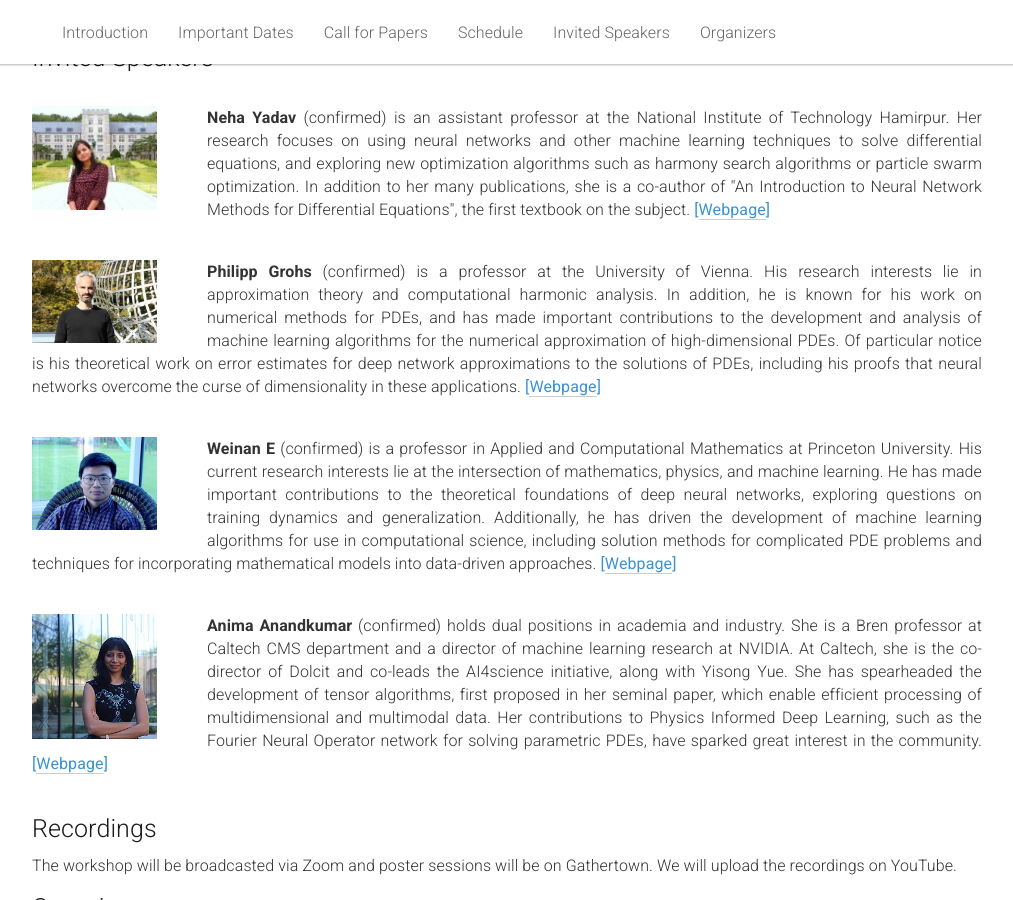
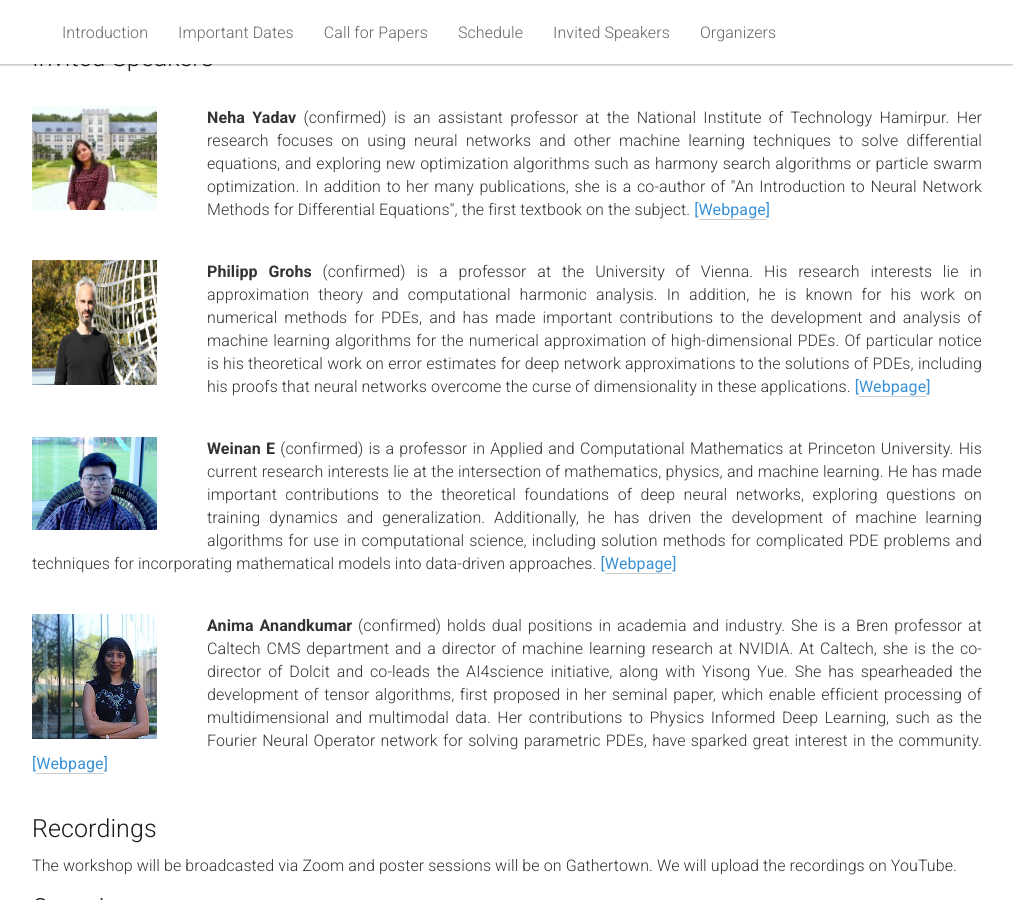
Before and after one commit to dl-de/dl-de.github.io, a Jekyll site: the page built from _pages/home.md, in a window 1280 px wide and 900 px high, scrolled down 2373 px. Shown: the whole window, without its empty margins (133-1146 px from the left). Built offline with Jekyll 4.4.1, drawn with Linux system fonts in a browser that asks for light colours.

Commit message:
minor changes

```diff
--- a/_pages/home.md
+++ b/_pages/home.md
@@ -214,7 +214,7 @@ The scope of the workshop spans topics at the intersection of DL and DEs, includ
 
 <div class="row">
   <div class="col-md-12">
-    <img class="speaker-pic" style="float:left;margin-right:50px;width:25%;height:auto;overflow:hidden;" src="{{ "/static/img/people/philippgrohs.jpg" | prepend:site.baseurl }}">
+    <img class="speaker-pic" style="float:left;margin-right:50px;aspect-ratio:1/1;overflow:hidden;" src="{{ "/static/img/people/philippgrohs.jpg" | prepend:site.baseurl }}">
     <p><b>Philipp Grohs</b>
     (confirmed) is a professor at the University of Vienna. His research interests lie in approximation theory and computational harmonic analysis. In addition, he is known for his work on numerical methods for PDEs, and has made important contributions to the development and analysis of machine learning algorithms for the numerical approximation of high-dimensional PDEs. Of particular notice is his theoretical work on error estimates for deep network approximations to the solutions of PDEs, including his proofs that neural networks overcome the curse of dimensionality in these applications.
     <span style="color:#3a92d6;font-weight:400;">[<a href="https://mat.univie.ac.at/~grohs/">Webpage</a>]</span></p>
```
